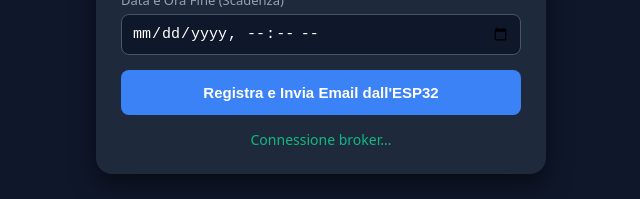
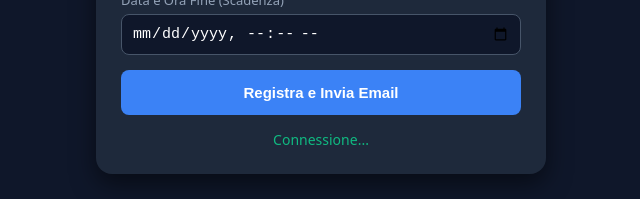
Before and after one commit to UnlockSystem/PiazzaMarinaUnlock, a plain HTML site: page admin.html in a window 1280 px wide. Shown: the part 512-711 px from the top of the page, without its empty margins (319-959 px from the left). Drawn offline with Linux system fonts and the light colour scheme; a script that the page names is missing.

Commit message:
Update admin.html

```diff
--- a/admin.html
+++ b/admin.html
@@ -73,8 +73,8 @@
     <label>Data e Ora Fine (Scadenza)</label>
     <input type="datetime-local" id="dataFine">
 
-    <button onclick="inviaPrenotazione()">Registra e Invia Email dall'ESP32</button>
-    <div id="status">Connessione broker...</div>
+    <button onclick="inviaPrenotazione()">Registra e Invia Email</button>
+    <div id="status">Connessione...</div>
 </div>
 
 <script>
```
